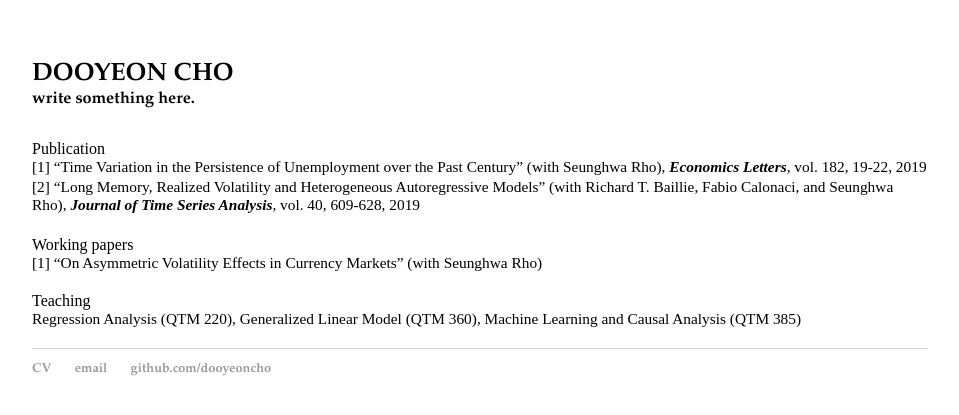
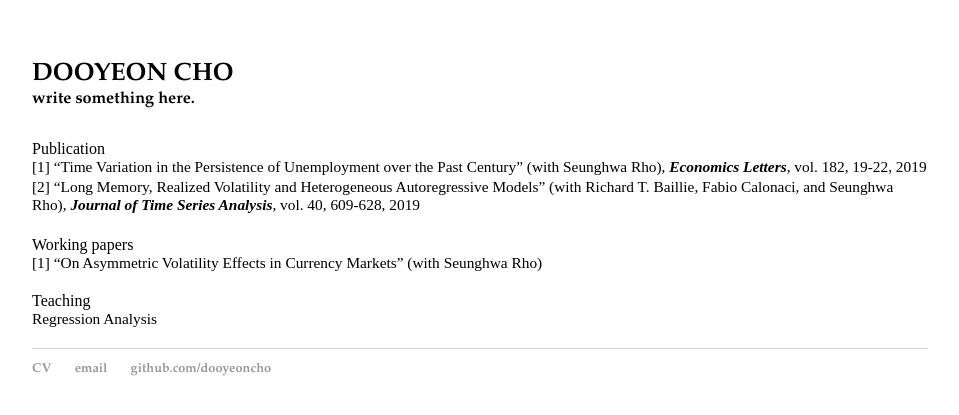
Before and after one commit to dooyeoncho/dooyeoncho.github.io, a Jekyll site: the page built from index.html, in a window 1280 px wide. Shown: the top 415 px of the page, without its empty margins (160-1119 px from the left). Built offline with Jekyll 4.4.1, drawn with Linux system fonts in a browser that asks for light colours.

Commit message:
Update index.html
minor update

```diff
--- a/index.html
+++ b/index.html
@@ -22,7 +22,7 @@ title: Dooyeon Cho - personal webpage
 
 &nbsp;
 			<div> Teaching
-			<div> Regression Analysis (QTM 220), Generalized Linear Model (QTM 360), Machine Learning and Causal Analysis (QTM 385)</div>
+			<div> Regression Analysis </div>
 			</div>
 &nbsp;
 
```
